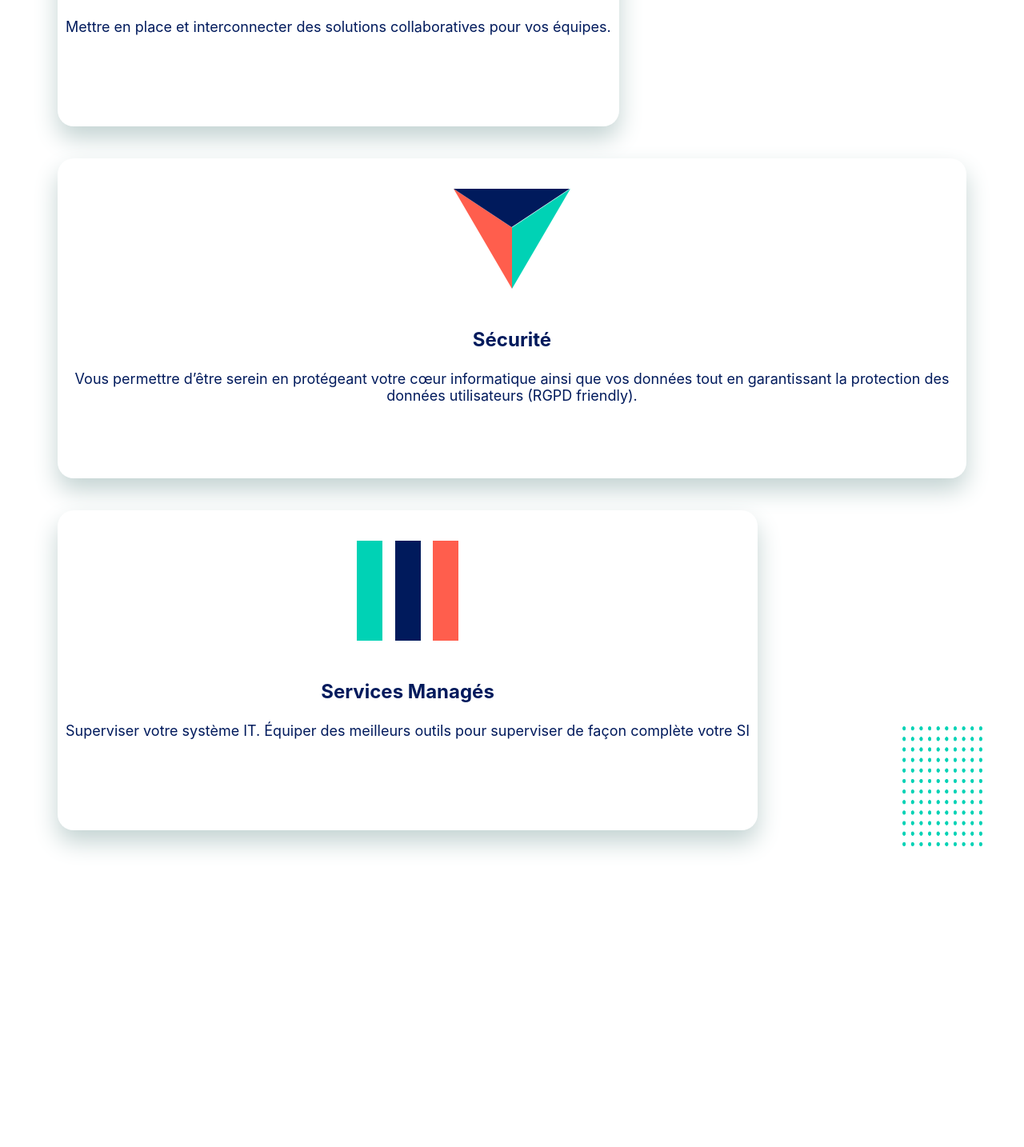
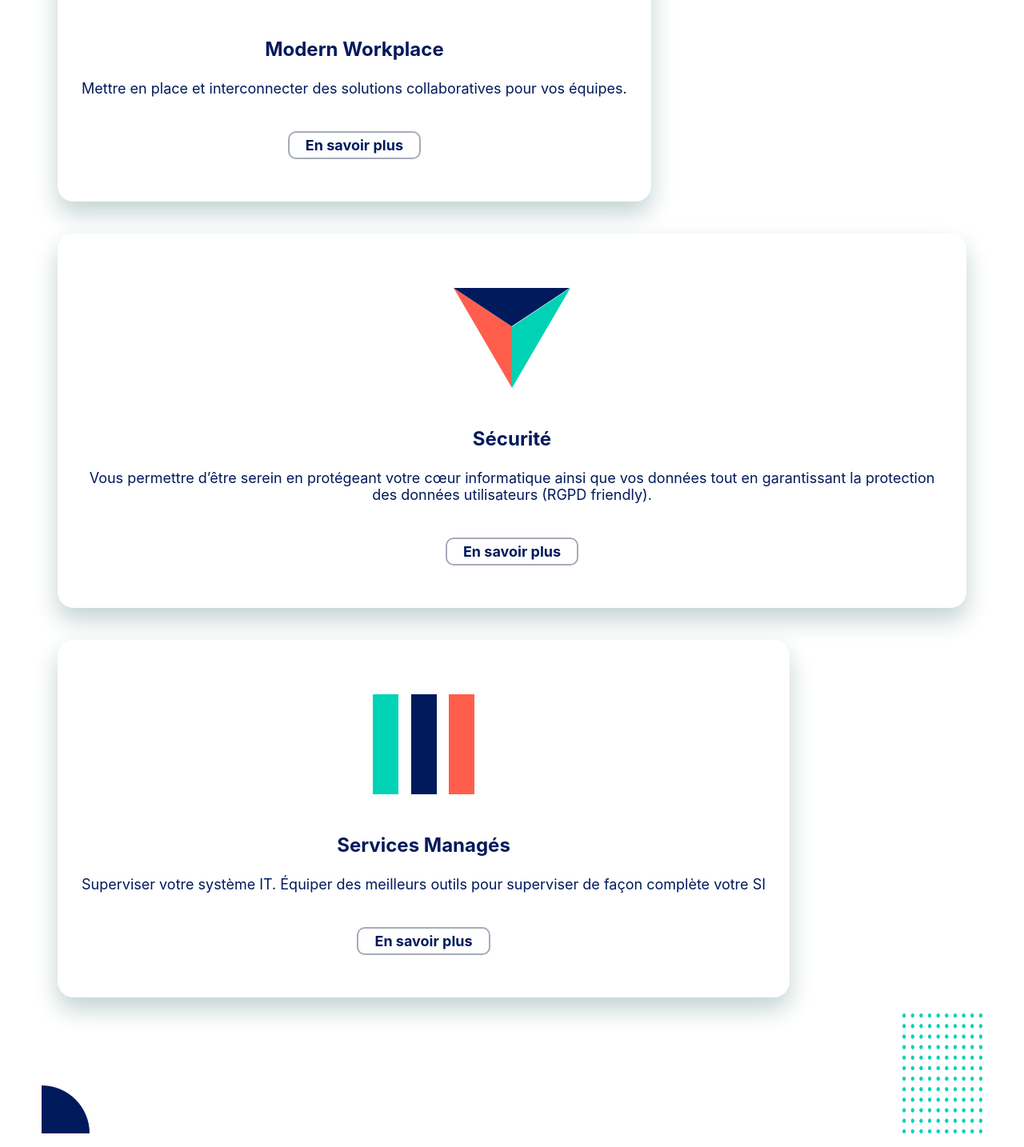
Before and after one commit to jupiter0913/test-serhii, a Next.js app: page / in a window 1280 px wide. Shown: the part 996-2430 px from the top of the page at 80% size. Before the commit the page ends 2134 px from the top, so only its background shows below. Built offline with nearby package versions, Linux system fonts and the light colour scheme.

Commit message:
Add button.

```diff
--- a/pages/index.js
+++ b/pages/index.js
@@ -3,6 +3,7 @@ import styles from '../styles/Home.module.scss'
 import Container from 'react-bootstrap/Container';
 import Row from 'react-bootstrap/Row';
 import Col from 'react-bootstrap/Col';
+import Link from 'next/link'
 
 export default function Home() {
   return (
@@ -32,6 +33,9 @@ export default function Home() {
                     <img src='/Assets/images/cloud.png' alt="cloud" />
                     <p className={styles.subTitle}>Cloud</p>
                     <p className={styles.text}>Optimiser l’utilisation de votre IT au quotidien avec des technologies agiles, sécurisées et innovantes.</p>
+                    <Link href="/">
+                      <a className={styles.buttonStyle}>En savoir plus</a>
+                    </Link>
                   </div>
                 </div>
               </Col>
@@ -41,6 +45,9 @@ export default function Home() {
                     <img src='/Assets/images/modern-workplace.png' alt="cloud" />
                     <p className={styles.subTitle}>Modern Workplace</p>
                     <p className={styles.text}>Mettre en place et interconnecter des solutions collaboratives pour vos équipes.</p>
+                    <Link href="/">
+                      <a className={styles.buttonStyle}>En savoir plus</a>
+                    </Link>
                   </div>
                 </div>
               </Col>
@@ -50,6 +57,9 @@ export default function Home() {
                     <img src='/Assets/images/sécurité.png' alt="cloud" />
                     <p className={styles.subTitle}>Sécurité</p>
                     <p className={styles.text}>Vous permettre d’être serein en protégeant votre cœur informatique ainsi que vos données  tout en garantissant la protection des données utilisateurs (RGPD friendly).</p>
+                    <Link href="/">
+                      <a className={styles.buttonStyle}>En savoir plus</a>
+                    </Link>
                   </div>
                 </div>
               </Col>
@@ -59,11 +69,15 @@ export default function Home() {
                     <img src='/Assets/images/service-managé.png' alt="cloud" />
                     <p className={styles.subTitle}>Services Managés</p>
                     <p className={styles.text}>Superviser votre système IT. Équiper des meilleurs outils pour superviser de façon complète votre SI</p>
+                    <Link href="/">
+                      <a className={styles.buttonStyle}>En savoir plus</a>
+                    </Link>
                   </div>
                 </div>
               </Col>
             </Row>
           </Container>
+          <div className={styles.backgroundImage04} />
         </div>
       </main>
     </div>
--- a/styles/Home.module.scss
+++ b/styles/Home.module.scss
@@ -102,6 +102,22 @@
   bottom: 0px;
   right: 0px;
 }
+@media (max-width: 600px) {
+  .backgroundImage01 {
+    display: none;
+  }
+  .backgroundImage02 {
+    display: none;
+  }
+  .backgroundImage03 {
+    display: none;
+  }
+}
+.backgroundImage .backgroundImage04 {
+  width: 150px;
+  height: 150px;
+  background:#ffffff url('/Assets/Formes/demi-arrondi/saumon/4 copy.png') no-repeat top 90px right 90px;
+}
 
 .cardArea {
   width: 100%;
@@ -109,7 +125,6 @@
   flex-wrap: wrap;
 }
 .card {
-  height: 400px;
   position: relative;
   margin: 20px;
   padding: 10px;
@@ -120,21 +135,19 @@
   display: flex;
   flex-wrap: wrap;
   justify-content: center;
+  transition: all 0.3s linear;
+  top: 0px;
   &:hover {
-    animation-name: example;
-    animation-duration: 1s;
     border: solid 2px transparent;
     border-image-source: linear-gradient(45deg, #00D5B4, #FF5C4D, #001B5D);
     border-image-slice: 1;
+    top: -20px;
   }
-}
-@keyframes example {
-  0%   {top:0px;}
-  100% {top:-20px;}
 }
 .cardContent {
   display: block;
   text-align: center;
+  padding: 30px 20px 50px 20px;
 }
 .subTitle {
   font-size: 24px;
@@ -144,4 +157,20 @@
 .text {
   font-size: 18px;
   color: #001a5c;
+  margin-bottom: 50px;
 }
+.buttonStyle {
+  border: solid 2px #a5abb7;
+  border-radius: 10px;
+  padding: 5px 20px;
+  font-size: 18px;
+  font-weight: 700;
+  color: #001a5c;
+  &:hover {
+    border: solid 2px #ff5e4d;
+    background-color: #ff5e4d;
+    color: white;
+    font-weight: 700;
+    font-size: 18px;
+  }
+}
```
